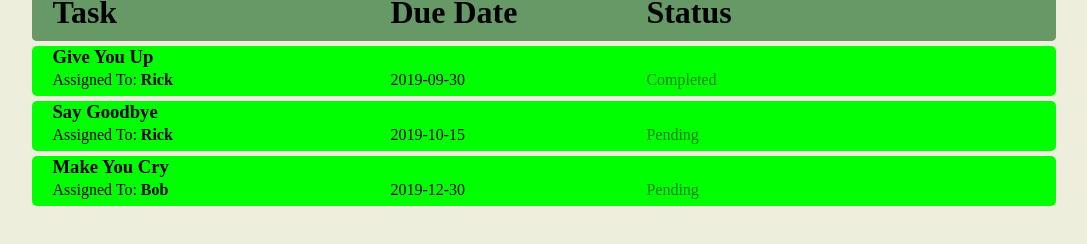
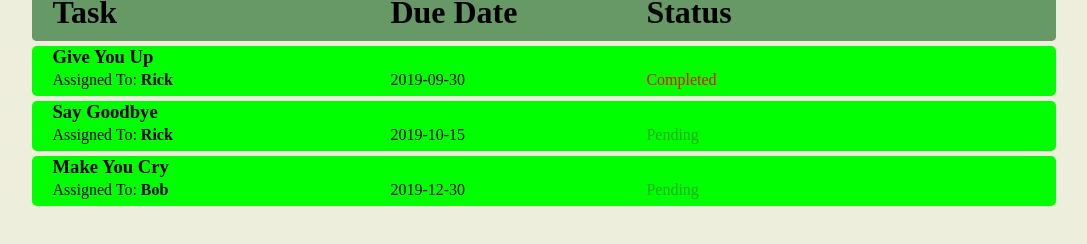
Before and after one commit to ZP4/sandbox, a React (Create React App) app: page / in a window 1280 px wide. Both pictures are taken after a click on the link "Things I am Never Gonna Do". Shown: the part 160-404 px from the top of the page, without its empty margins (104-1191 px from the left). Built offline with nearby package versions, Linux system fonts and the light colour scheme.

Commit message:
Checks for color for completeStatus

```diff
--- a/src/components/list_screen/ListItemCard.js
+++ b/src/components/list_screen/ListItemCard.js
@@ -14,7 +14,7 @@ export class ListItemCard extends Component {
                 <div className='list_item_card_due_date'>
                     {this.props.listItem.due_date}
                 </div>
-                <div className='list_item_card_completed'>
+                <div className='list_item_card_completed' style={this.props.listItem.completed ? completedRed : completedGreen}>
                     {this.props.listItem.completed ? "Completed" : "Pending"}
                 </div>
             </div>
@@ -22,4 +22,12 @@ export class ListItemCard extends Component {
     }
 }
 
+const completedRed = {
+    color: "#FF0000"
+}
+
+const completedGreen = {
+    color: "#22AA22"
+}
+
 export default ListItemCard
```
